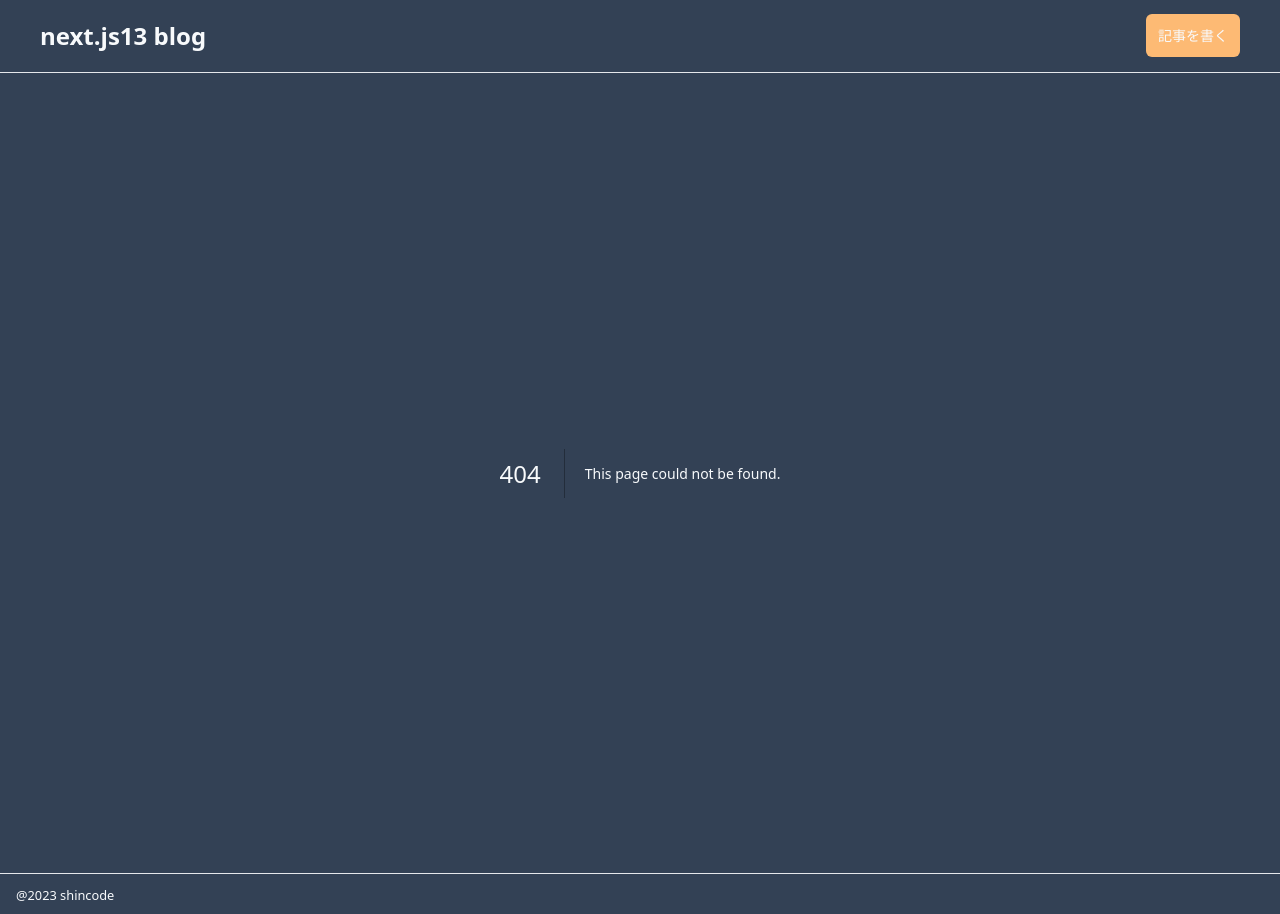
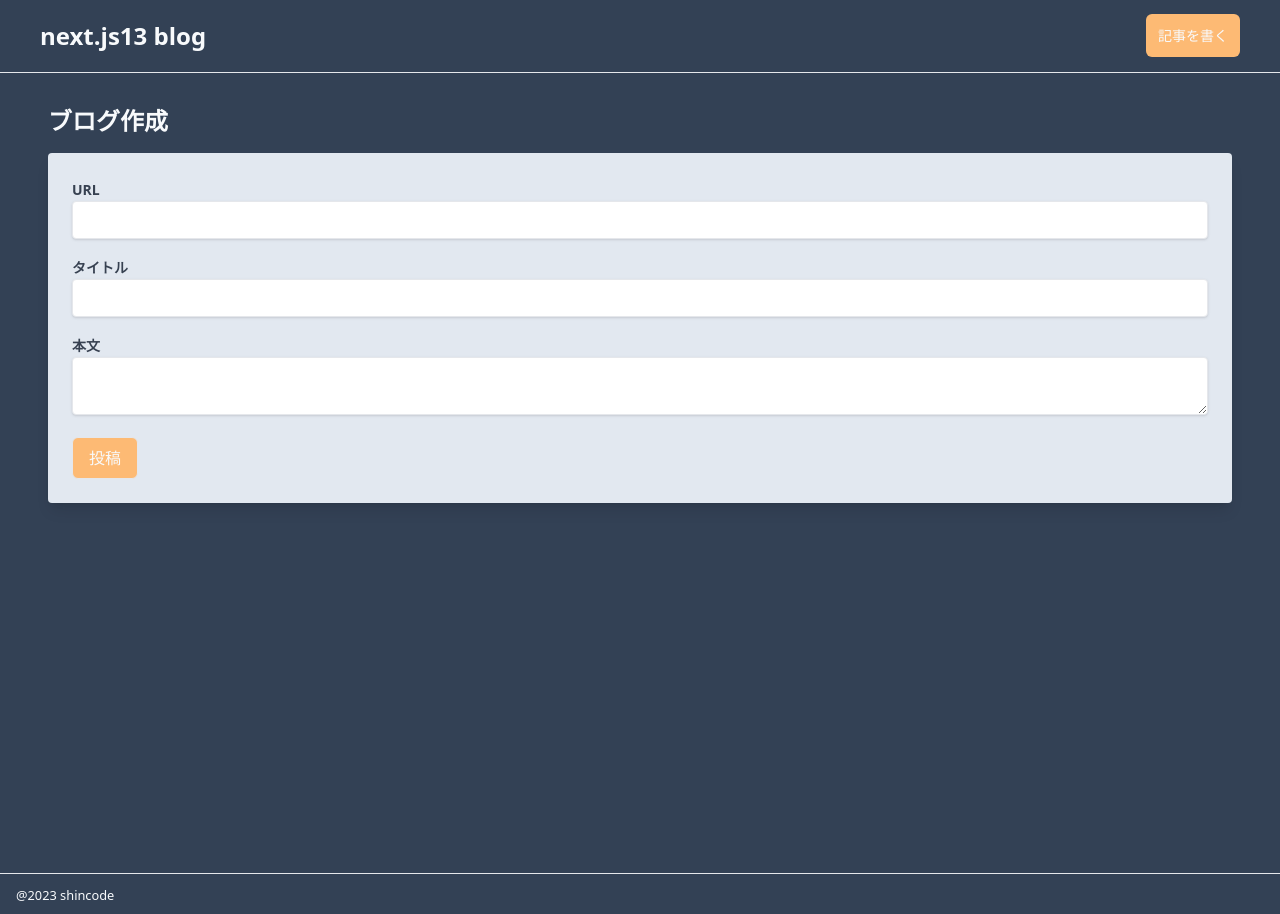
Before and after one commit to kotaro1574/nextjs.13-my-blog, a Next.js app: page /articles/create in a window 1280 px wide. Before the commit this address had no page. Built offline with nearby package versions, Linux system fonts and the light colour scheme.

Commit message:
create: ブログ作成ページ作成

```diff
--- /dev/null
+++ b/src/app/articles/create/page.tsx
@@ -0,0 +1,49 @@
+const CreateArticlePage = () => {
+  return (
+    <div className={'min-h-screen py-8 px-4 md:px-12'}>
+      <h2 className={'text-2xl font-bold mb-4'}>ブログ作成</h2>
+
+      <form className={'bg-slate-200 p-6 rounded shadow-lg'}>
+        <div className={'mb-4'}>
+          <label className={'text-gray-700 text-sm font-bold md-2'}>URL</label>
+          <input
+            type={'text'}
+            className={
+              'shadow border rounded w-full py-2 px-3 text-gray-700 leading-tight focus:outline-none'
+            }
+          />
+        </div>
+
+        <div className={'mb-4'}>
+          <label className={'text-gray-700 text-sm font-bold md-2'}>
+            タイトル
+          </label>
+          <input
+            type={'text'}
+            className={
+              'shadow border rounded w-full py-2 px-3 text-gray-700 leading-tight focus:outline-none'
+            }
+          />
+        </div>
+
+        <div className={'mb-4'}>
+          <label className={'text-gray-700 text-sm font-bold md-2'}>本文</label>
+          <textarea
+            className={
+              'shadow border rounded w-full py-2 px-3 text-gray-700 leading-tight focus:outline-none'
+            }
+          />
+        </div>
+
+        <button
+          type={'submit'}
+          className={'py-2 px-4 border rounded-md bg-orange-300'}
+        >
+          投稿
+        </button>
+      </form>
+    </div>
+  )
+}
+
+export default CreateArticlePage
```
